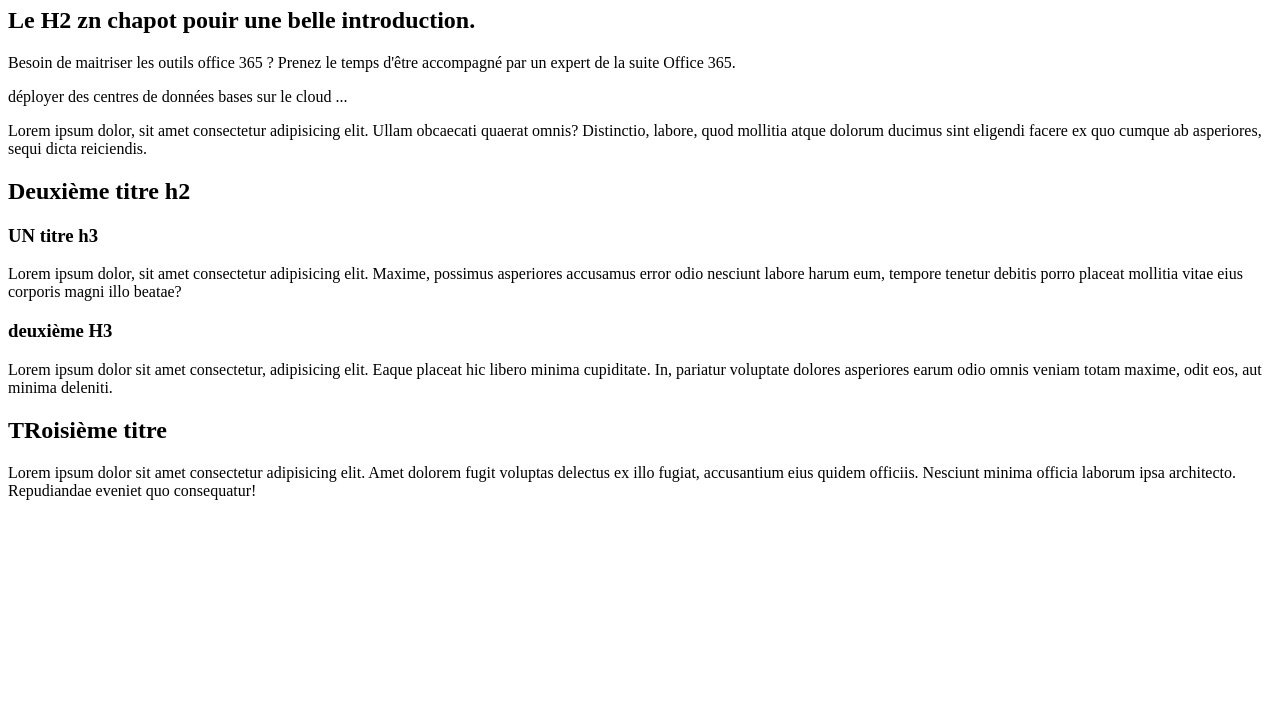
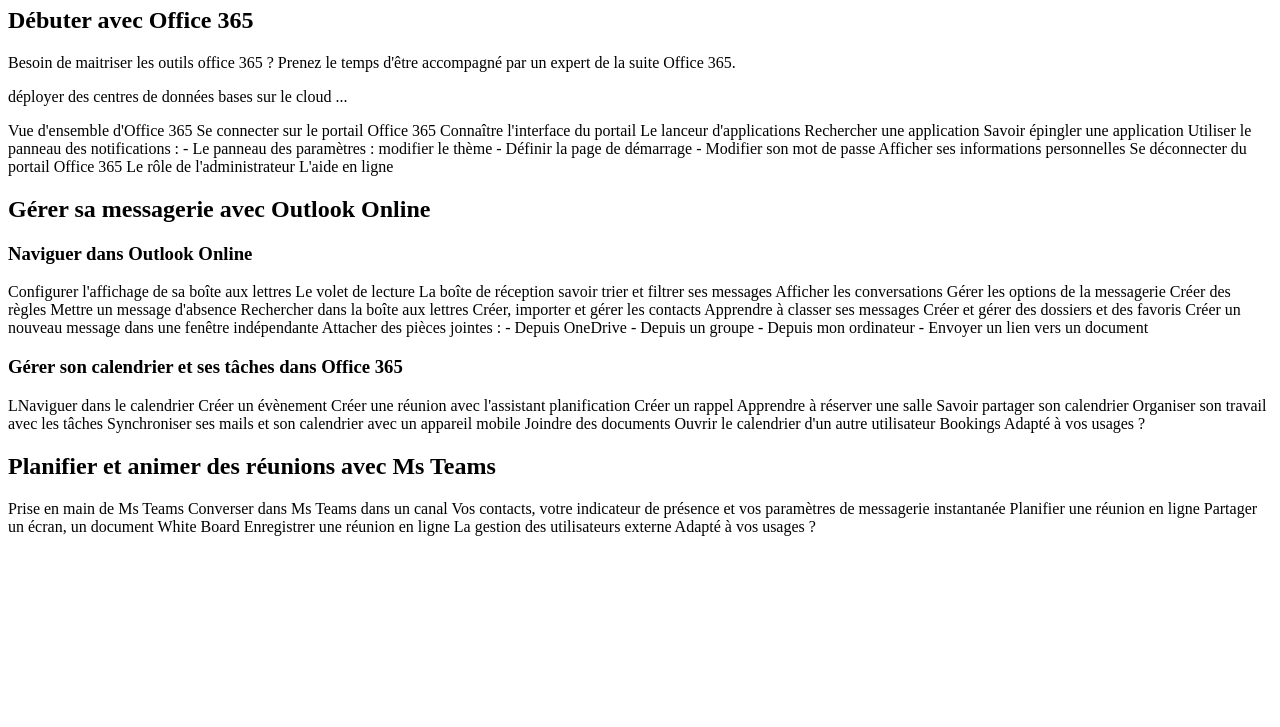
Before and after one commit to Bdri2/AdrienDenis, a plain HTML site: page index.html in a window 1280 px wide. Shown: the part 73-800 px from the top of the page. Drawn offline with Linux system fonts and the light colour scheme.

Commit message:
Update index.html

```diff
--- a/index.html
+++ b/index.html
@@ -12,27 +12,71 @@
 
 <body>
 
-    <h1>Le titre H1 </h1>
-    <h2>Le H2 zn chapot pouir une belle introduction. </h2>
+    <h1>Office 365 </h1>
+    <h2>Débuter avec Office 365</h2>
     <p>Besoin de maitriser les outils office 365 ? Prenez le temps d'être accompagné par un expert de la suite Office
         365. </p>
     <p>
         déployer des centres de données bases sur le cloud ...
     </p>
-    <p>Lorem ipsum dolor, sit amet consectetur adipisicing elit. Ullam obcaecati quaerat omnis? Distinctio, labore, quod
-        mollitia atque dolorum ducimus sint eligendi facere ex quo cumque ab asperiores, sequi dicta reiciendis.</p>
-    <H2>Deuxième titre h2</H2>
-    <h3>UN titre h3</h3>
-    <p>Lorem ipsum dolor, sit amet consectetur adipisicing elit. Maxime, possimus asperiores accusamus error odio
-        nesciunt labore harum eum, tempore tenetur debitis porro placeat mollitia vitae eius corporis magni illo beatae?
+    <p>Vue d'ensemble d'Office 365
+        Se connecter sur le portail Office 365
+        Connaître l'interface du portail
+        Le lanceur d'applications
+        Rechercher une application
+        Savoir épingler une application
+        Utiliser le panneau des notifications :
+        - Le panneau des paramètres : modifier le thème
+        - Définir la page de démarrage
+        - Modifier son mot de passe
+        Afficher ses informations personnelles
+        Se déconnecter du portail Office 365
+        Le rôle de l'administrateur
+        L'aide en ligne</p>
+    <H2>Gérer sa messagerie avec Outlook Online</H2>
+    <h3>Naviguer dans Outlook Online</h3>
+    <p>Configurer l'affichage de sa boîte aux lettres
+        Le volet de lecture
+        La boîte de réception
+        savoir trier et filtrer ses messages
+        Afficher les conversations
+        Gérer les options de la messagerie
+        Créer des règles
+        Mettre un message d'absence
+        Rechercher dans la boîte aux lettres
+        Créer, importer et gérer les contacts
+        Apprendre à classer ses messages
+        Créer et gérer des dossiers et des favoris
+        Créer un nouveau message dans une fenêtre indépendante
+        Attacher des pièces jointes :
+        - Depuis OneDrive
+        - Depuis un groupe
+        - Depuis mon ordinateur
+        - Envoyer un lien vers un document
     </p>
-    <h3>deuxième H3</h3>
-    <p>Lorem ipsum dolor sit amet consectetur, adipisicing elit. Eaque placeat hic libero minima cupiditate. In,
-        pariatur voluptate dolores asperiores earum odio omnis veniam totam maxime, odit eos, aut minima deleniti.</p>
-    <h2>TRoisième titre</h2>
-    <p>Lorem ipsum dolor sit amet consectetur adipisicing elit. Amet dolorem fugit voluptas delectus ex illo fugiat,
-        accusantium eius quidem officiis. Nesciunt minima officia laborum ipsa architecto. Repudiandae eveniet quo
-        consequatur!</p>
+    <h3>Gérer son calendrier et ses tâches dans Office 365</h3>
+    <p>LNaviguer dans le calendrier
+        Créer un évènement
+        Créer une réunion avec l'assistant planification
+        Créer un rappel
+        Apprendre à réserver une salle
+        Savoir partager son calendrier
+        Organiser son travail avec les tâches
+        Synchroniser ses mails et son calendrier avec un appareil mobile
+        Joindre des documents
+        Ouvrir le calendrier d'un autre utilisateur
+        Bookings
+        Adapté à vos usages ?</p>
+    <h2>Planifier et animer des réunions avec Ms Teams</h2>
+    <p>Prise en main de Ms Teams
+        Converser dans Ms Teams dans un canal
+        Vos contacts, votre indicateur de présence et vos paramètres de messagerie instantanée
+        Planifier une réunion en ligne
+        Partager un écran, un document
+        White Board
+        Enregistrer une réunion en ligne
+        La gestion des utilisateurs externe
+        Adapté à vos usages ?</p>
 </body>
 
 </html>
```
